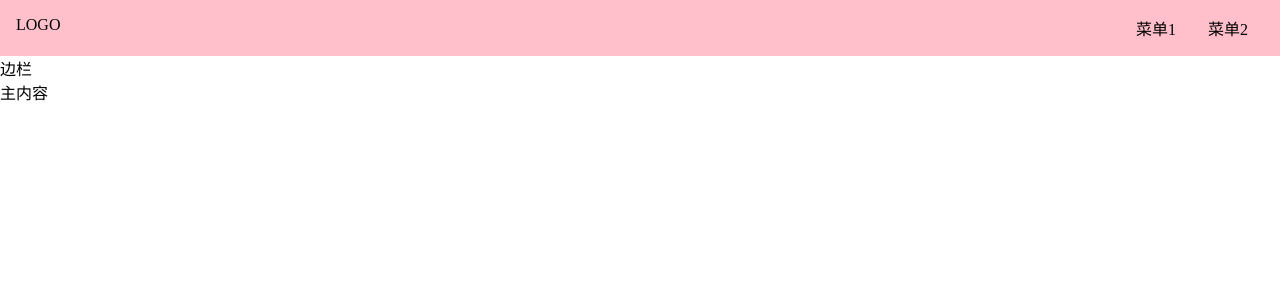
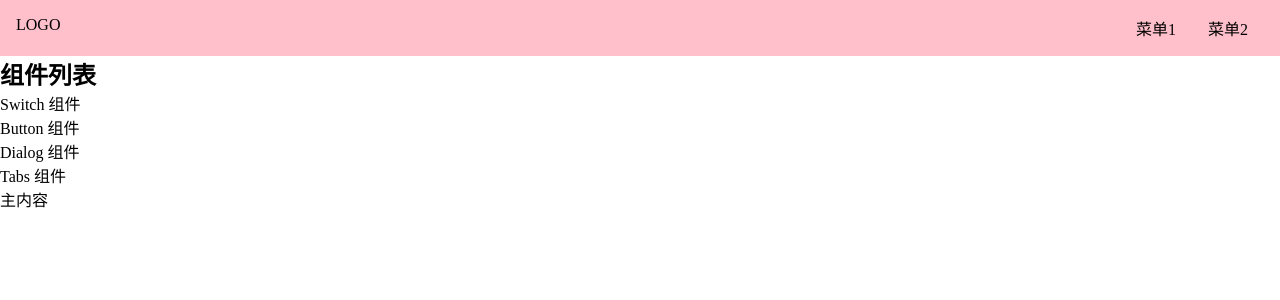
Before and after one commit to dana-wang9527/pear-ui-code, a Vue app: page /#/doc in a window 1280 px wide. Shown: the top 300 px of the page. Built offline with nearby package versions, Linux system fonts and the light colour scheme.

Commit message:
初始化aside的html

```diff
--- a/src/views/Doc.vue
+++ b/src/views/Doc.vue
@@ -2,7 +2,23 @@
   <div>
    <TopNav/>
     <div class="content">
-      <aside>边栏</aside>
+      <aside>
+        <h2>组件列表</h2>
+        <ol>
+          <li>
+            <router-link to="/doc/switch">Switch 组件</router-link>
+          </li>
+          <li>
+            <router-link to="/doc/button">Button 组件</router-link>
+          </li>
+          <li>
+            <router-link to="/doc/dialog">Dialog 组件</router-link>
+          </li>
+          <li>
+            <router-link to="/doc/tabs">Tabs 组件</router-link>
+          </li>
+        </ol>
+      </aside>
       <main>主内容</main>
     </div>
   </div>
--- a/src/views/Home.vue
+++ b/src/views/Home.vue
@@ -5,8 +5,8 @@
       <h1>梨子ui</h1>
       <h2>一个厉害的 UI 框架</h2>
       <p class="actions">
-        <a>GitHub</a>
-        <a>开始</a>
+        <a href="https://github.com">GitHub</a>
+        <router-link to="/doc">开始</router-link>
       </p>
     </div>
   </div>
```
